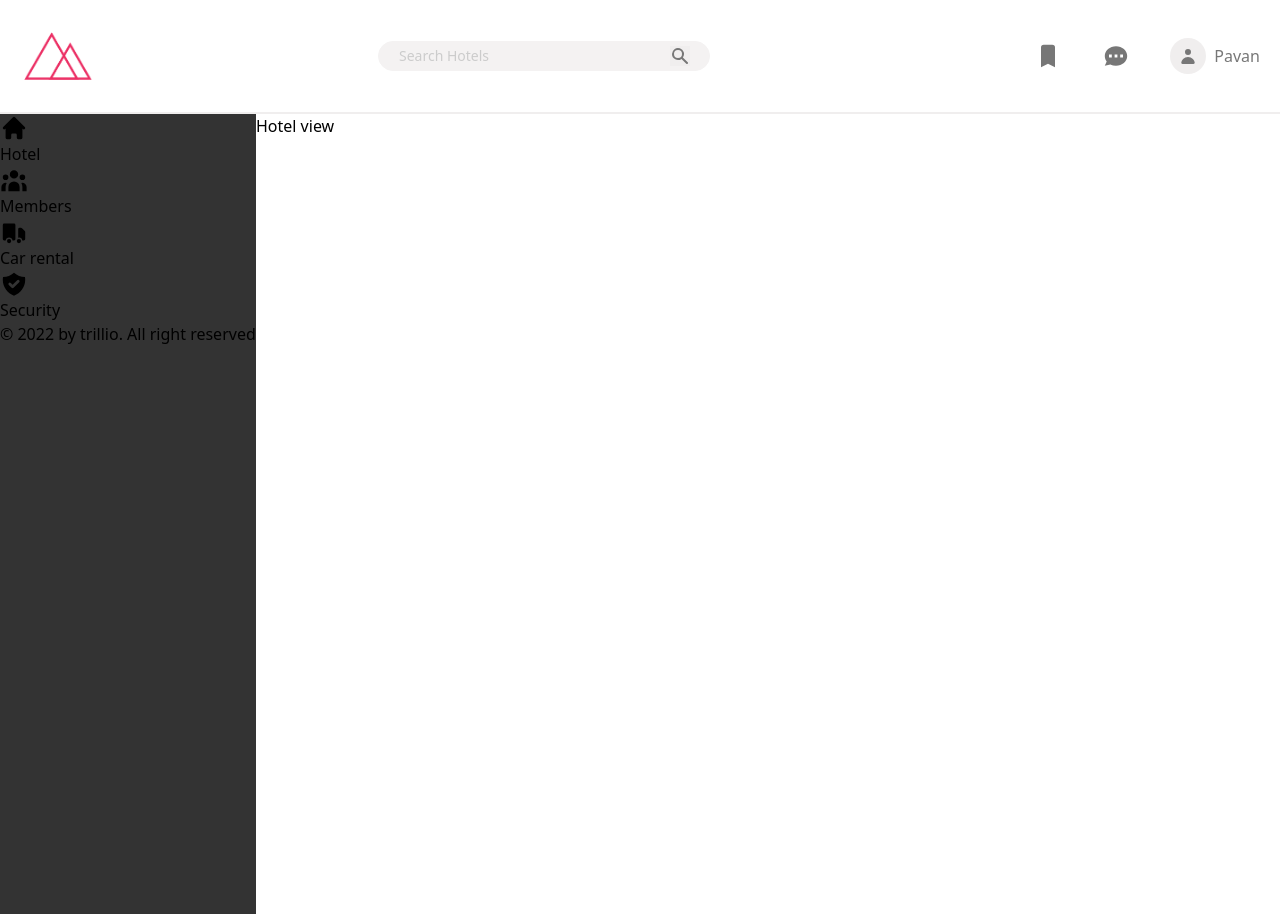
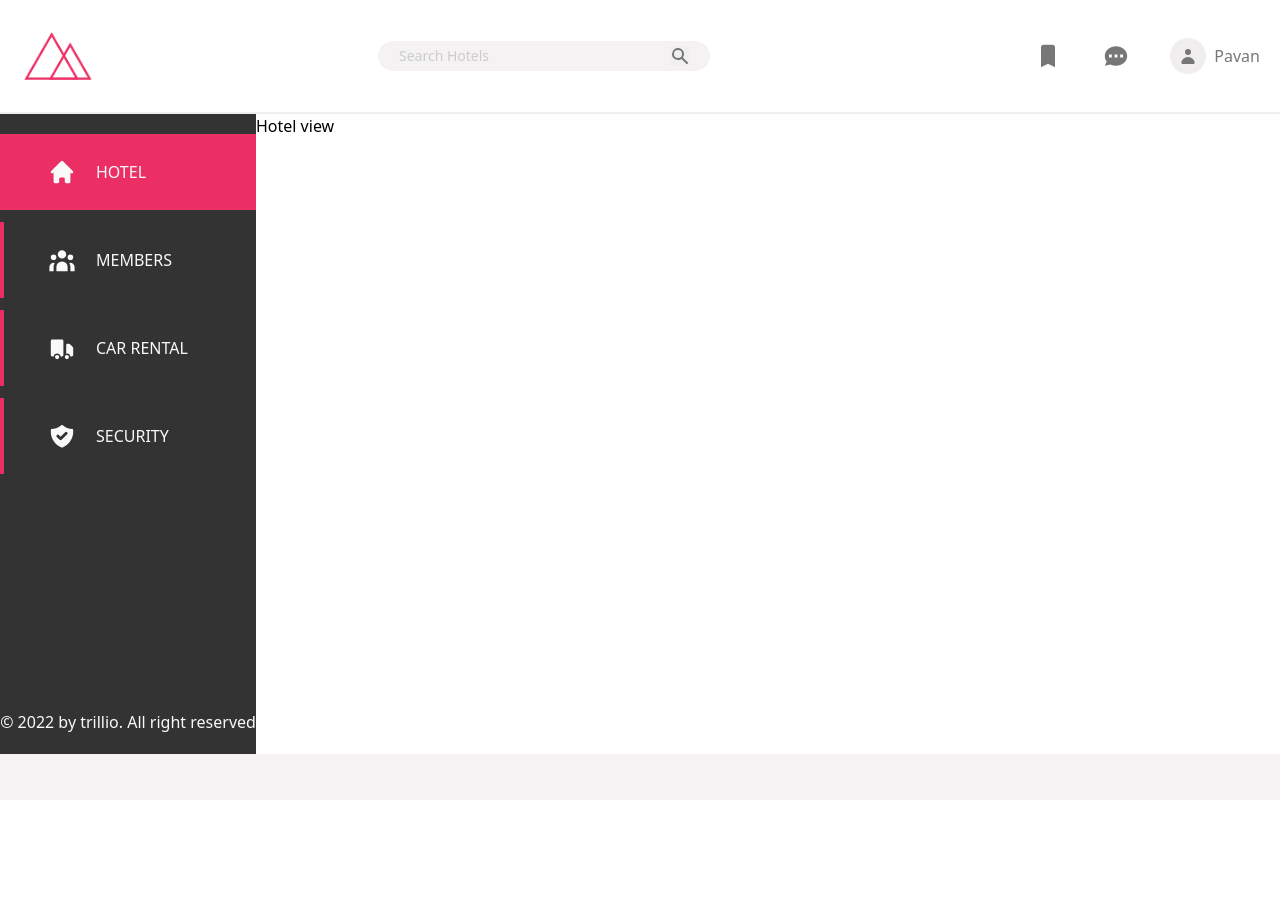
Before and after one commit to Pavanarathod/nextjs-animation-with-tailwindcss, a Next.js app: page / in a window 1280 px wide. After the commit the page ends 800 px from the top, so only its background shows below. Built offline with nearby package versions, Linux system fonts and the light colour scheme.

Commit message:
learning new everyday

```diff
--- a/src/components/Trillio/Trillio.tsx
+++ b/src/components/Trillio/Trillio.tsx
@@ -7,21 +7,34 @@ const Trillio: React.FC = () => {
     <div className="min-h-screen w-full bg-gray-200">
       <HeaderV1 />
       <div className="flex w-full">
-        <nav className="bg-gray-500 flex-[0.25] h-screen">
-          <ul>
-            {sidebarData.map(({ Icon, title }) => (
-              <li key={title}>
-                <a href="#">
+        <nav className="bg-gray-500 flex-[0.25] flex flex-col justify-between py-5">
+          <ul className="flex flex-col space-y-3">
+            {sidebarData.map(({ Icon, title, active }) => (
+              <li
+                key={title}
+                // className="relative group"
+                className={`relative group cursor-pointer before:content-[''] before:top-0 before:left-0 before:h-full before:w-1 before:bg-primary before:absolute  before:transition-all before:duration-300 before:delay-100 before:ease-in-out hover:before:w-full ${
+                  active && "bg-primary"
+                }`}
+                style={{}}
+              >
+                <a
+                  href="#"
+                  className=" relative z-50 current-color uppercase flex items-center px-12 py-6 space-x-5 text-gray-100"
+                >
                   <Icon className="h-7" />
                   <span>{title}</span>
                 </a>
+                {/* <div className="absolute h-full z-0 transition-all duration-500 delay-100 ease-in-out bg-primary top-0 w-1 group-hover:w-full"></div> */}
               </li>
             ))}
           </ul>
 
-          <div>&copy; 2022 by trillio. All right reserved</div>
+          <div className="text-center text-gray-100">
+            &copy; 2022 by trillio. All right reserved
+          </div>
         </nav>
-        <main className="bg-[#fff] flex-1">Hotel view</main>
+        <main className="bg-[#fff] flex-1 h-[40rem]">Hotel view</main>
       </div>
     </div>
   );
--- a/src/utils/sidebarData.ts
+++ b/src/utils/sidebarData.ts
@@ -5,10 +5,11 @@ import {
   UserGroupIcon,
 } from "@heroicons/react/solid";
 
-const sidebarData: { Icon: any; title: string }[] = [
+const sidebarData: { Icon: any; title: string; active?: boolean }[] = [
   {
     Icon: HomeIcon,
     title: "Hotel",
+    active: true,
   },
   {
     Icon: UserGroupIcon,
```
